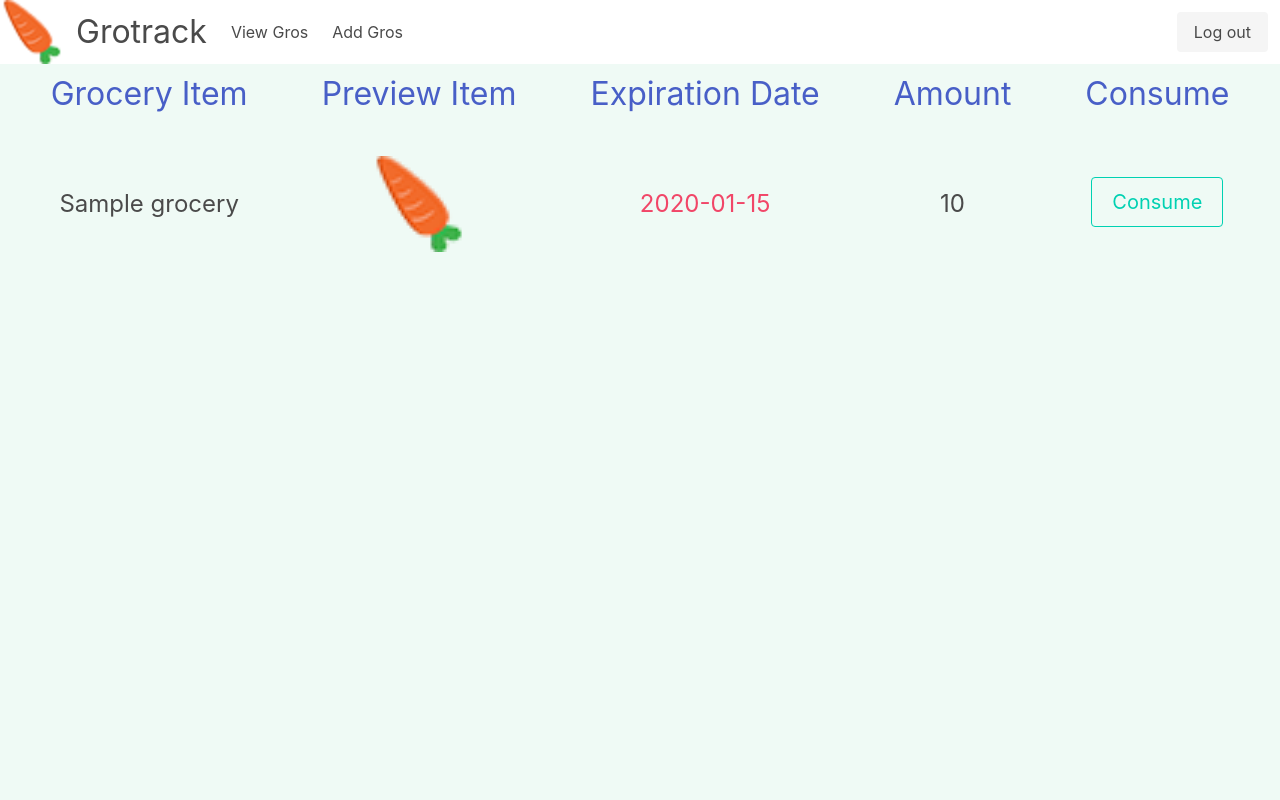
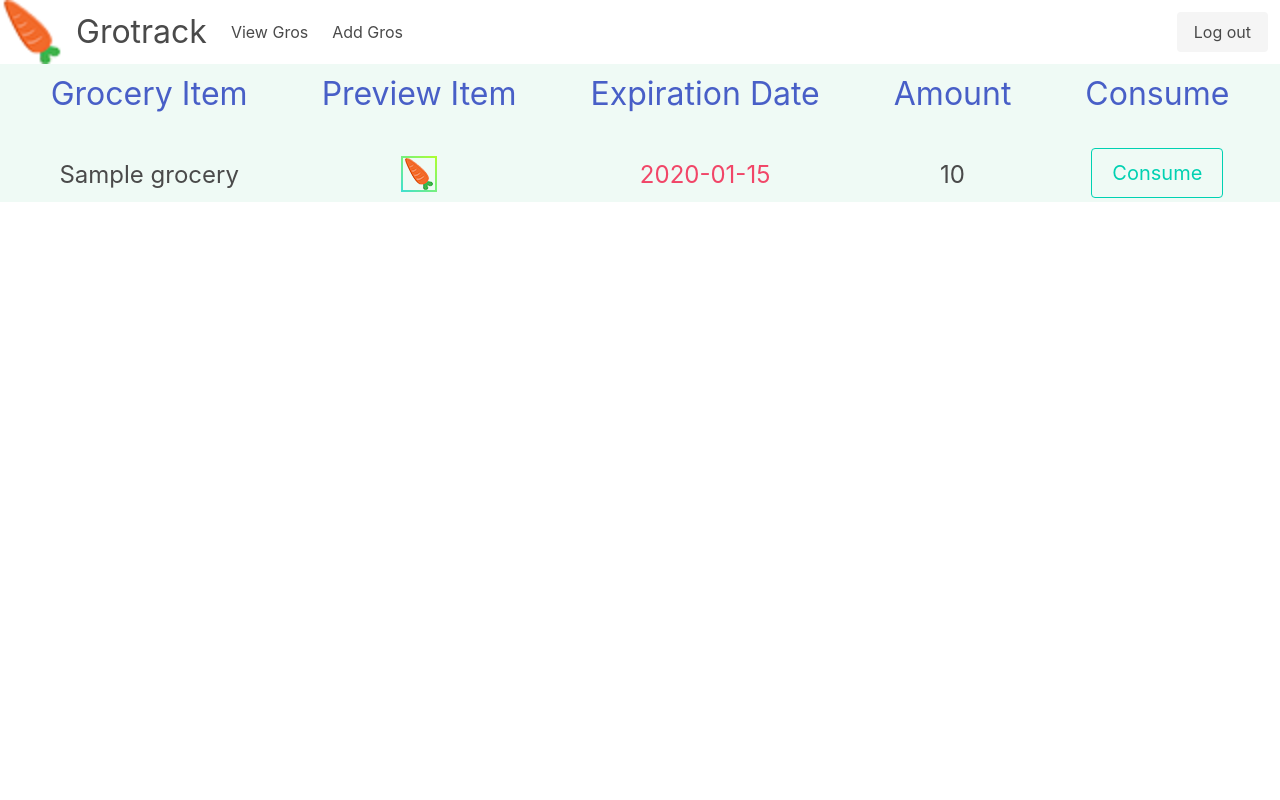
Before and after one commit to Computer-Kids-Club/grotrack, a PHP site: page /add_gro_page.php?no_msg=1 in a window 1280 px wide. Run offline with PHP 8.4, Linux system fonts and the light colour scheme; the visitor is signed in with stand-in values (Sample User, id 1); tables that the repository leaves empty hold one stand-in row (values such as "Sample post").

Commit message:
no message

```diff
--- a/add_gro_page.php
+++ b/add_gro_page.php
@@ -43,6 +43,17 @@
     td {
         text-align: center;
         vertical-align: middle;
+    }
+
+    .border {
+        font-size: 1.6rem;
+        place-items: center;
+        border: 2px solid;
+        padding: 0rem;
+    }
+
+    .full {
+        border-image: linear-gradient(45deg, turquoise, greenyellow) 1;
     }
 </style>
 <body class = "has-background-success-light">
@@ -110,7 +121,7 @@ while($row = mysqli_fetch_assoc($results)) {
     //$xml = json_decode($xml);
     //$image = urldecode($xml->product->image_front_small_url);
     //$imageData = base64_encode(file_get_contents($image));
-    echo '<td><img id="img_'.$id.'" class="image is-96x96 my-2 has-img-centered" width=300vw></td>';
+    echo '<td><img id="img_'.$id.'" class="full border image my-2 has-img-centered" style="max-height: 128px; max-width: 128px;"></td>';
     ?><script type="text/javascript">
 
     funcs.push(() => {
--- a/header.php
+++ b/header.php
@@ -34,7 +34,6 @@
         }
     }
     html, body {
-        height: 100%;
     }
 
 </style>
```
